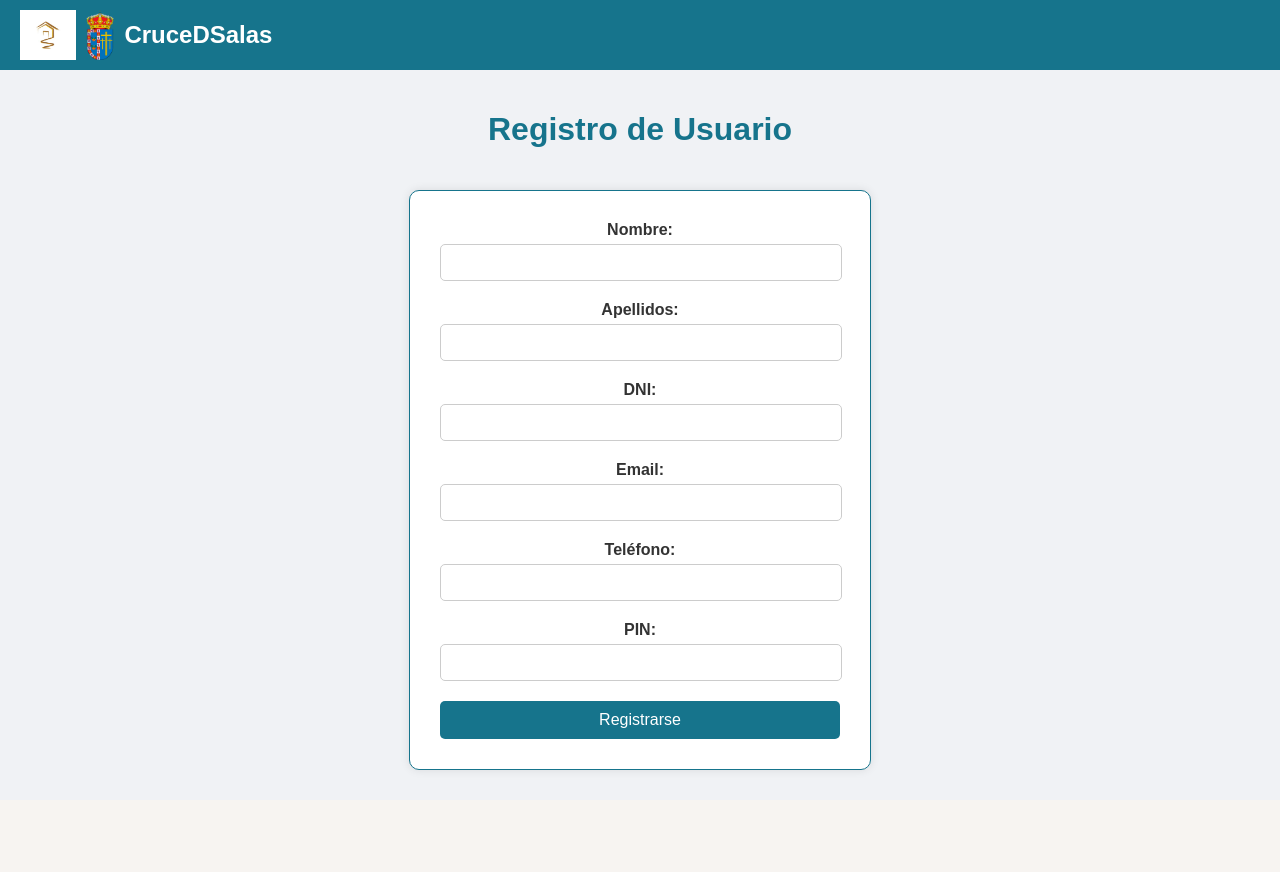
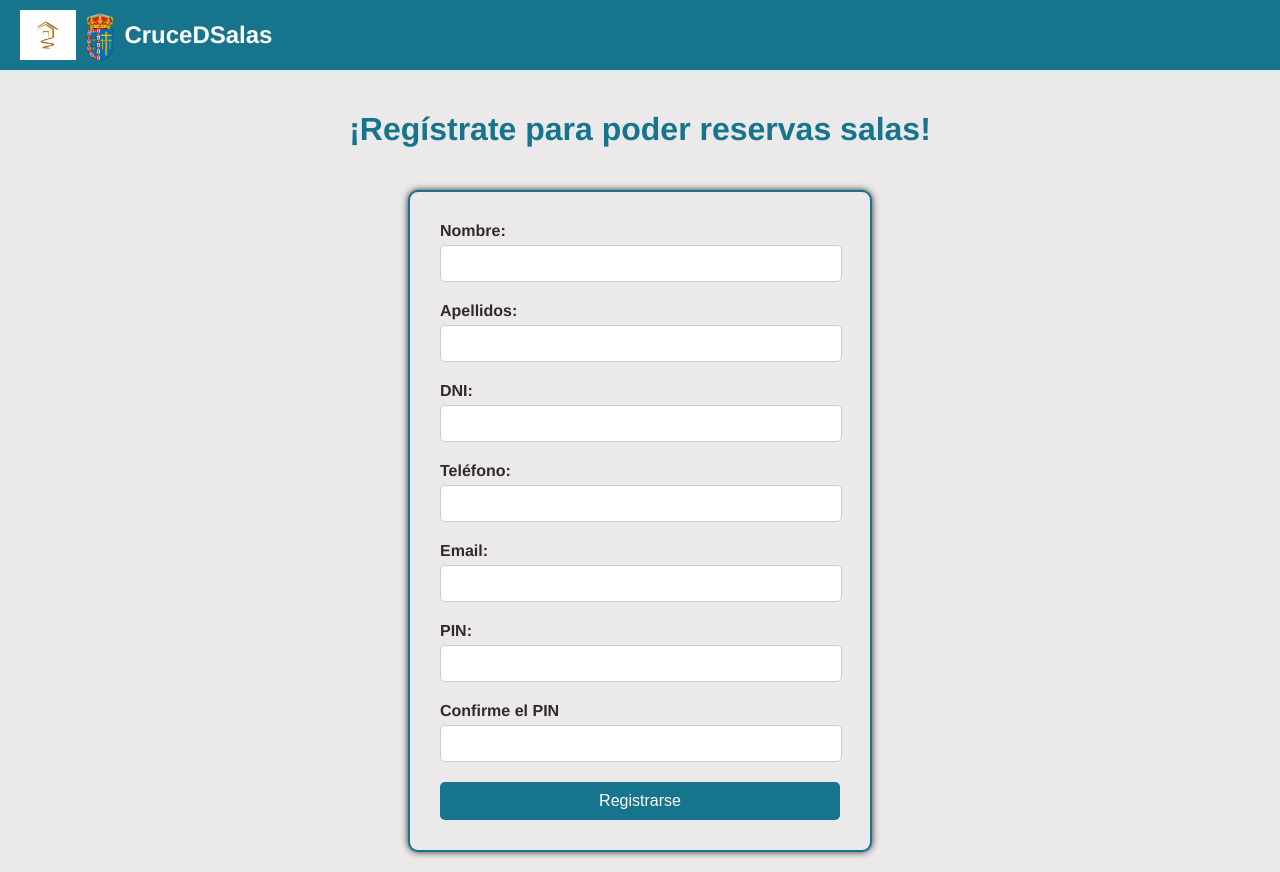
Before and after one commit to danvelcam/CruceDSalas, a Django app: page /auth/register/ in a window 1280 px wide. Before the commit the page ends 773 px from the top, so only its background shows below. Run offline with Django 5.2, Linux system fonts and the light colour scheme.

Commit message:
fix: modified the styles the register screen

```diff
--- a/app/authentication/templates/auth/register.html
+++ b/app/authentication/templates/auth/register.html
@@ -4,26 +4,25 @@
 {% block title %}Registro{% endblock %}
 
 {% block content %}
-    <h1>Registro de Usuario</h1>
-    <div class="{% if msg %}error-box{% endif %}">
-        {{msg}}
-    </div>
+    <h1>¡Regístrate para poder reservas salas!</h1>
+    <div id="error-container" class="error-box" style="display: none;"></div>
     <div class="form-container">
         <style>
             .login-box {
                 width: 400px;
                 margin: 0 auto;
                 padding: 30px;
-                border: 1px solid #16748c;
-                background-color: white;
+                border: 2.5px solid #16748c;
+                background-color: #EBE9E9;
                 border-radius: 10px;
-                box-shadow: 0 0 10px rgba(0, 0, 0, 0.1);
+                box-shadow: 0 0 7px #312F2F;
             }
             .login-box label {
                 display: block;
                 margin-bottom: 5px;
                 font-weight: bold;
-                color: #333;
+                color: #30292F;
+                text-align: left;
             }
             .login-box input {
                 width: calc(100% - 20px);
@@ -53,121 +52,62 @@
             }
             .error-message {
                 color: red;
-                display: flex;
-                align-items: center;
                 margin-top: -15px;
                 margin-bottom: 20px;
                 font-size: 14px;
-            }
-            .error-message img {
-                margin-right: 10px;
-                width: 1.2em;
-                height: 1.2em;
-                stroke: red;
             }
             .field-error input {
                 border-color: red;
             }
             .error-box {
-                border: 1px solid red;
-                background-color: #f8d7da;
-                color: #721c24;
+                border: 1px solid #721c24;
+                background-color: #D33F49;
+                color: #30292F;
                 margin-bottom: 20px;
                 width: 400px;
                 margin: 0 auto;
                 padding: 30px;
                 border-radius: 10px;
-                box-shadow: 0 0 10px rgba(0, 0, 0, 0.1);
+                box-shadow: 0 0 5px #312F2F;
             }
             .form-container {
                 padding-top: 20px; /* Añadir padding entre error-box y login-box */
             }
         </style>
         <div class="login-box">
-            <form method="post">
+            <form method="post" onsubmit="return validateForm()">
                 {% csrf_token %}
                 <div class="{% if form.name.errors %}field-error{% endif %}">
                     {{ form.name.label_tag }}
                     {{ form.name }}
-                    {% for error in form.name.errors %}
-                        <div class="error-message">
-                            <img src="{% static 'icons/alert-circle.svg' %}" alt="Error Icon" class="error-icon">
-                            <span>{{ error }}</span>
-                        </div>
-                    {% endfor %}
                 </div>
                 <div class="{% if form.surname.errors %}field-error{% endif %}">
                     {{ form.surname.label_tag }}
                     {{ form.surname }}
-                    {% for error in form.surname.errors %}
-                        <div class="error-message">
-                            <img src="{% static 'icons/alert-circle.svg' %}" alt="Error Icon" class="error-icon">
-                            <span>{{ error }}</span>
-                        </div>
-                    {% endfor %}
                 </div>
                 <div class="{% if form.dni.errors %}field-error{% endif %}">
                     {{ form.dni.label_tag }}
                     {{ form.dni }}
-                    {% for error in form.dni.errors %}
-                        <div class="error-message">
-                            <img src="{% static 'icons/alert-circle.svg' %}" alt="Error Icon" class="error-icon">
-                            <span>{{ error }}</span>
-                        </div>
-                    {% endfor %}
+                </div>
+                <div class="{% if form.tlf.errors %}field-error{% endif %}">
+                    {{ form.tlf.label_tag }}
+                    {{ form.tlf }}
                 </div>
                 <div class="{% if form.email.errors %}field-error{% endif %}">
                     {{ form.email.label_tag }}
                     {{ form.email }}
-                    {% for error in form.email.errors %}
-                        <div class="error-message">
-                            <img src="{% static 'icons/alert-circle.svg' %}" alt="Error Icon" class="error-icon">
-                            <span>{{ error }}</span>
-                        </div>
-                    {% endfor %}
-                </div>
-                <div class="{% if form.tlf.errors %}field-error{% endif %}">
-                    {{ form.tlf.label_tag }}
-                    {{ form.tlf }}
-                    {% for error in form.tlf.errors %}
-                        <div class="error-message">
-                            <img src="{% static 'icons/alert-circle.svg' %}" alt="Error Icon" class="error-icon">
-                            <span>{{ error }}</span>
-                        </div>
-                    {% endfor %}
-                </div>
-                <div class="{% if form.choose_pin.errors %}field-error{% endif %}">
-                    {{ form.choose_pin.label_tag }}
-                    {{ form.choose_pin }}
-                    {% for error in form.choose_pin.errors %}
-                        <div class="error-message">
-                            <img src="{% static 'icons/alert-circle.svg' %}" alt="Error Icon" class="error-icon">
-                            <span>{{ error }}</span>
-                        </div>
-                    {% endfor %}
                 </div>
                 <div class="{% if form.pin.errors %}field-error{% endif %}">
                     {{ form.pin.label_tag }}
                     {{ form.pin }}
-                    {% for error in form.pin.errors %}
-                        <div class="error-message">
-                            <img src="{% static 'icons/alert-circle.svg' %}" alt="Error Icon" class="error-icon">
-                            <span>{{ error }}</span>
-                        </div>
-                    {% endfor %}
                 </div>
-                <div class="{% if form.accept_terms.errors %}field-error{% endif %}">
-                    {{ form.accept_terms.label_tag }}
-                    {{ form.accept_terms }}
-                    {% for error in form.accept_terms.errors %}
-                        <div class="error-message">
-                            <img src="{% static 'icons/alert-circle.svg' %}" alt="Error Icon" class="error-icon">
-                            <span>{{ error }}</span>
-                        </div>
-                    {% endfor %}
+                <div class="{% if form.repeat_pin.errors %}field-error{% endif %}">
+                    <label for="repeat-pin">Confirme el PIN</label>
+                    <input type="password" name="repeat-pin" id="repeat-pin" required>
                 </div>
                 <button type="submit">Registrarse</button>
             </form>
         </div>
     </div>
+    <script src="{% static 'scripts/registerValidation.js' %}"></script>
 {% endblock %}
--- a/app/home/templates/home/home.html
+++ b/app/home/templates/home/home.html
@@ -11,7 +11,7 @@
             margin: 10px;
             padding: 10px 20px;
             background-color: #16748c;
-            color: white;
+            color: #EBE9E9;
             text-decoration: none;
             border-radius: 5px;
         }
--- /dev/null
+++ b/static/scripts/registerValidation.js
@@ -0,0 +1,54 @@
+function showError(message) {
+    var errorContainer = document.getElementById('error-container');
+    errorContainer.textContent = message;
+    errorContainer.style.display = 'block';
+}
+
+function clearErrors() {
+    var errorContainer = document.getElementById('error-container');
+    errorContainer.textContent = '';
+    errorContainer.style.display = 'none';
+}
+
+function validatePIN() {
+    var pin = document.getElementById('id_pin').value;
+    var repeatPin = document.getElementById('repeat-pin').value;
+    if (pin === '' || pin.length !== 4 || isNaN(pin)) {
+        showError('El PIN debe tener 4 dígitos');
+        return false;
+    }
+    if (repeatPin === '' || repeatPin.length !== 4 || isNaN(repeatPin)) {
+        showError('El PIN debe tener 4 dígitos');
+        return false;
+    }
+    if (pin !== repeatPin) {
+        showError('Los PIN no coinciden');
+        return false;
+    }
+    return true;
+}
+
+function validateDNI() {
+    var dni = document.getElementById('id_dni').value;
+    var dniPattern = /^\d{8}[A-Z]$/;
+    if (!dniPattern.test(dni)) {
+        showError('El DNI debe tener 8 dígitos y una letra mayúscula');
+        return false;
+    }
+    return true;
+}
+
+function validateTelephoneNumber() {
+    var tlf = document.getElementById('id_tlf').value;
+    var tlfPattern = /^\d{9}$/;
+    if (!tlfPattern.test(tlf)) {
+        showError('El teléfono debe tener 9 dígitos');
+        return false;
+    }
+    return true;
+}
+
+function validateForm() {
+    clearErrors();
+    return validateDNI() && validateTelephoneNumber() && validatePIN();
+}
--- a/superuser.txt
+++ b/superuser.txt
@@ -1,2 +1,3 @@
 admin
 admin1234
+https://coolors.co/16748c-ebe9e9-f58a07-28965a-d33f49
--- a/templates/base.html
+++ b/templates/base.html
@@ -5,8 +5,8 @@
     <title>{% block title %}CruceDSalas{% endblock %}</title>
     <style>
         body {
-            font-family: Arial, sans-serif;
-            background-color: #f0f2f5;
+            font-family: 'Helvetica', Arial, sans-serif;
+            background-color: #EBE9E9;
             margin: 0;
             padding: 0;
         }
```
